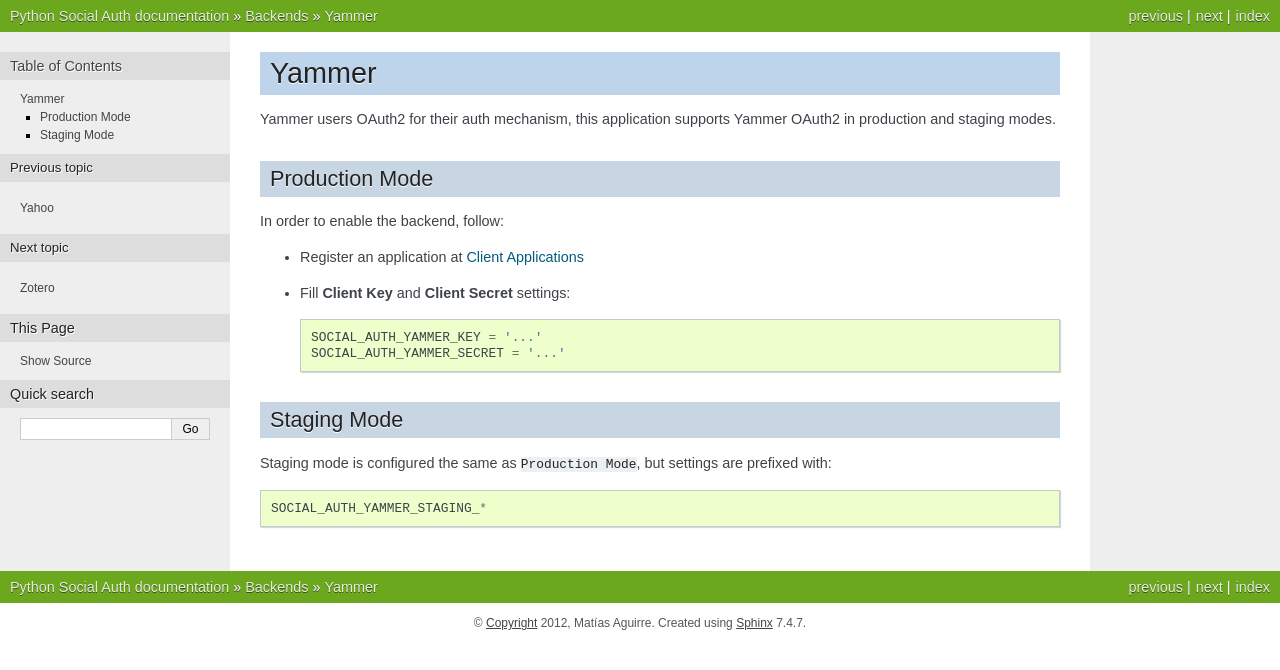
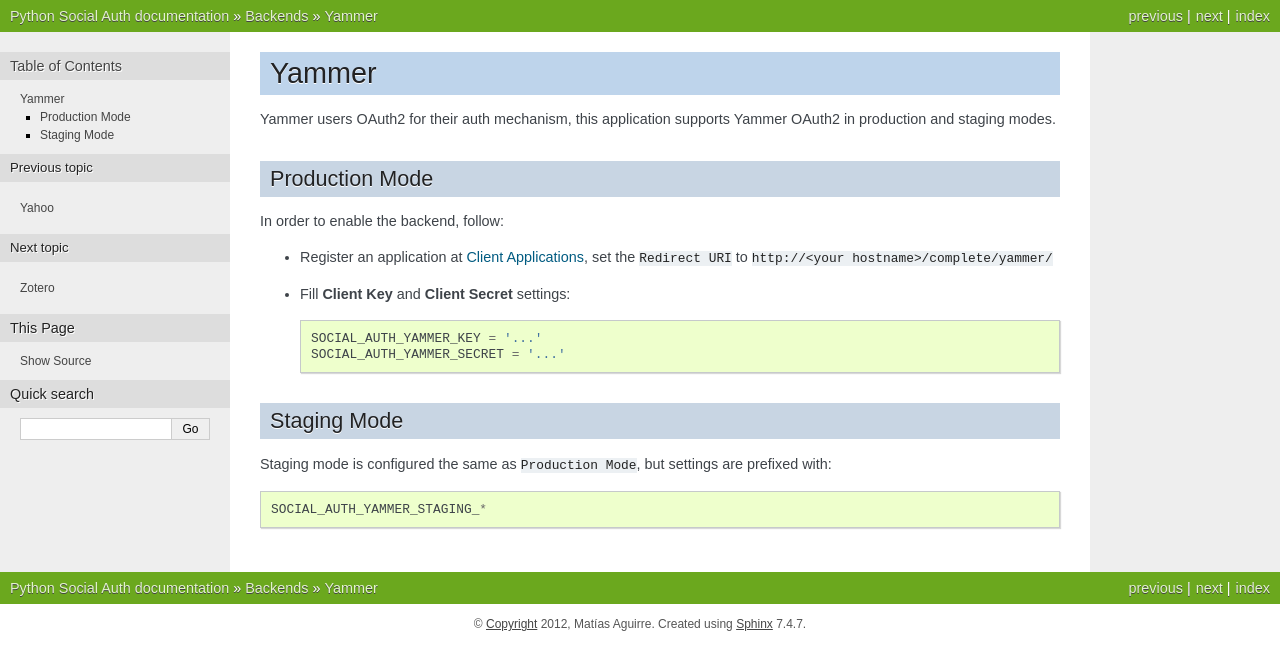
Before and after one commit to omab/python-social-auth, a Sphinx documentation site: the page built from docs/backends/yammer.rst, in a window 1280 px wide. Shown: the top 670 px of the page. Built offline with Sphinx 7.4.7, drawn with Linux system fonts in a browser that asks for light colours.

Commit message:
Add redirect_uri to yammer docs

```diff
--- a/docs/backends/yammer.rst
+++ b/docs/backends/yammer.rst
@@ -10,7 +10,8 @@ Production Mode
 In order to enable the backend, follow:
 
 
-- Register an application at `Client Applications`_
+- Register an application at `Client Applications`_,
+  set the ``Redirect URI`` to ``http://<your hostname>/complete/yammer/``
 
 - Fill **Client Key** and **Client Secret** settings::
 
```
